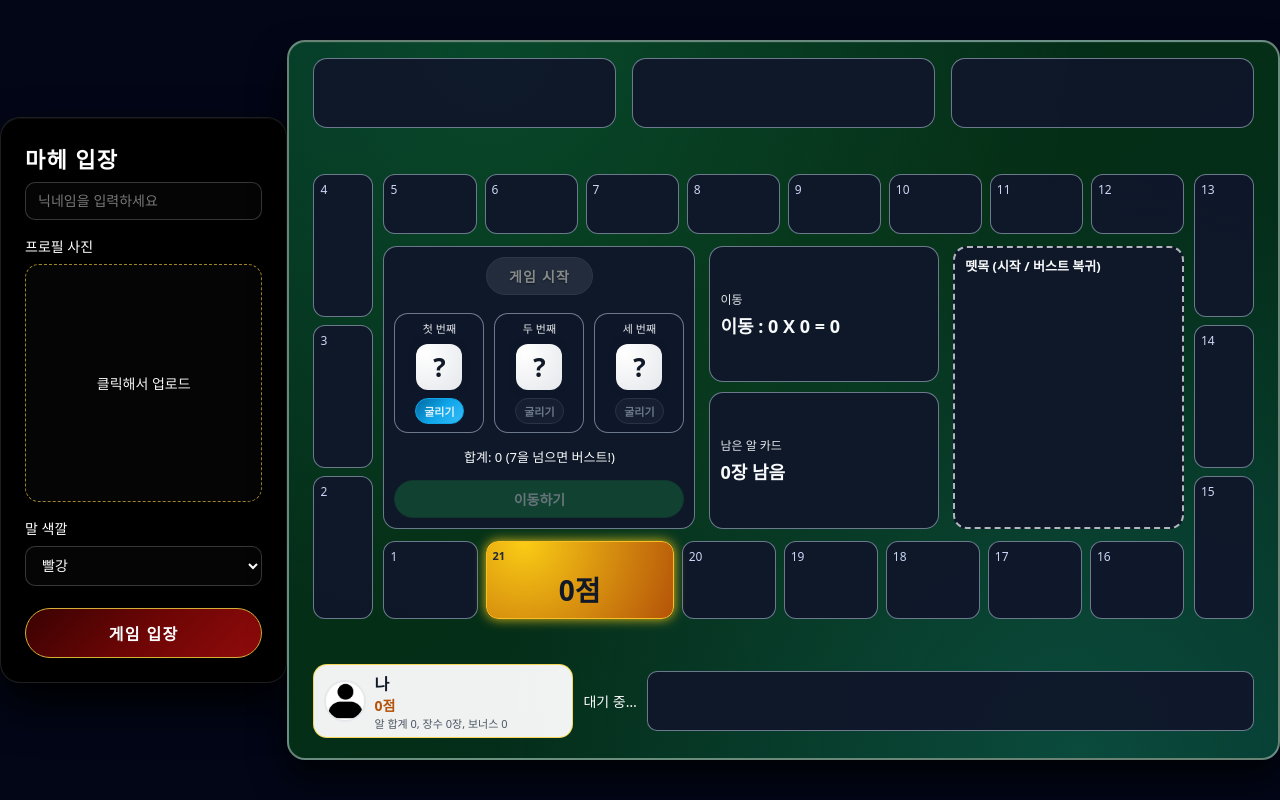
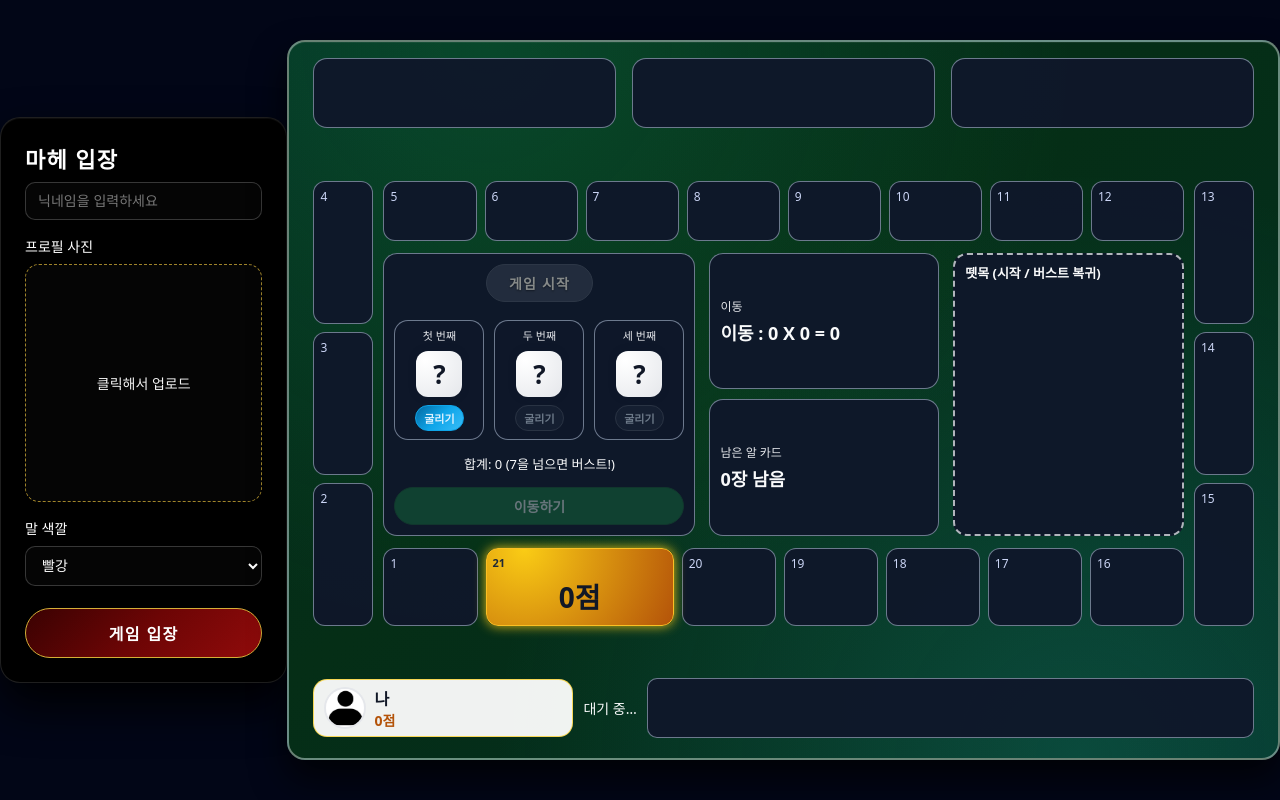
Before and after one commit to nomtekcop/Mahe_n, a website: page public/index.html in a window 1280 px wide. Drawn offline with nearby package versions, Linux system fonts and the light colour scheme.

Commit message:
Update index.html

```diff
--- a/public/index.html
+++ b/public/index.html
@@ -855,7 +855,6 @@
           <div>
             <div id="my-name">나</div>
             <div id="my-score">0점</div>
-            <div id="my-egg-info">알 합계 0, 장수 0장, 보너스 0</div>
           </div>
         </div>
 
```
